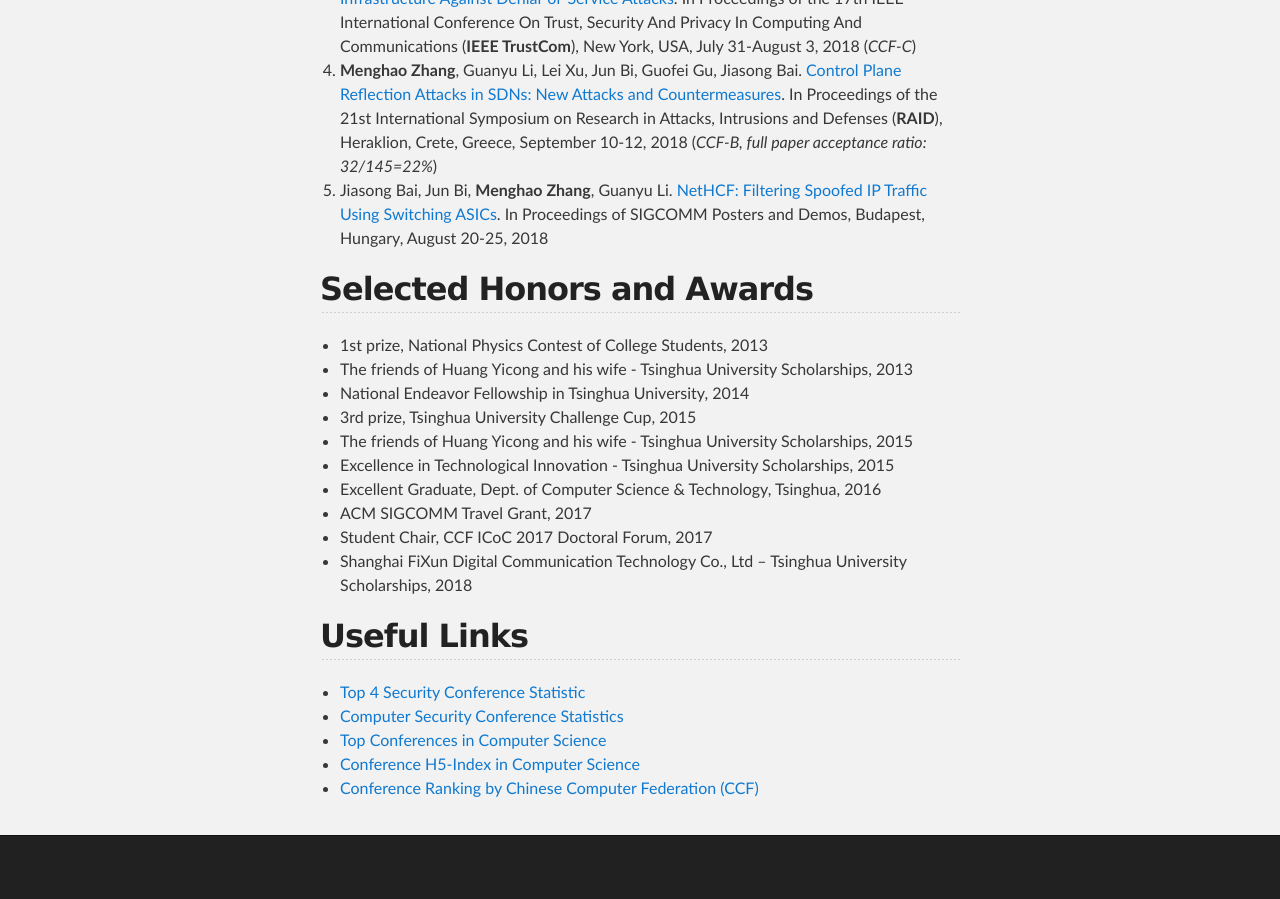
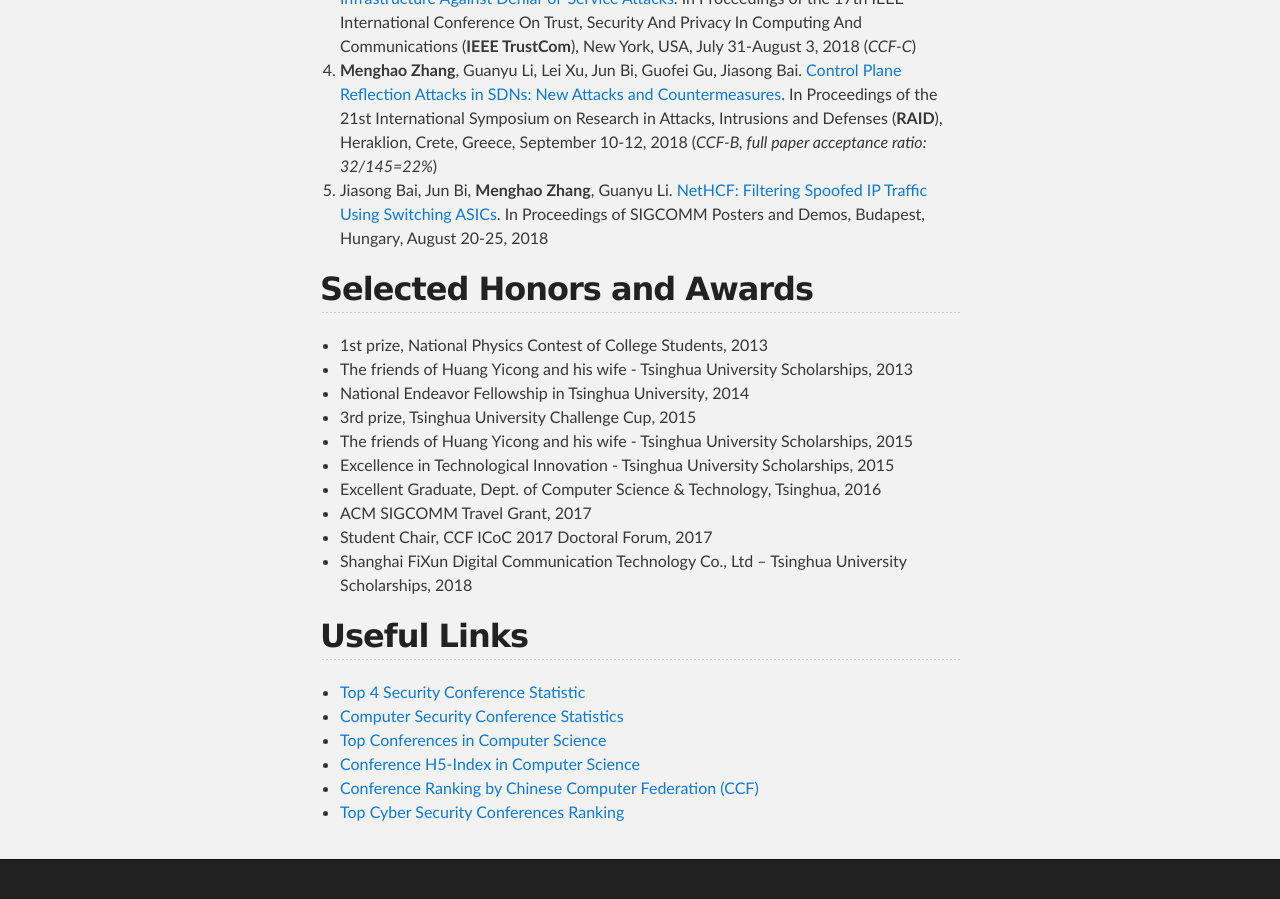
Before and after one commit to zhangmenghao/zhangmenghao.github.io, a Jekyll site: the page built from index.md, in a window 1280 px wide and 900 px high, scrolled down 893 px. Built offline with Jekyll 4.4.1, drawn with Linux system fonts in a browser that asks for light colours; before the commit the page ends 1769 px from its top, so only the background shows below that.

Commit message:
Add useful links

```diff
--- a/index.md
+++ b/index.md
@@ -53,3 +53,4 @@ In Proceedings of SIGCOMM Posters and Demos, Budapest, Hungary, August 20-25, 20
 * [Top Conferences in Computer Science](http://csrankings.org/#/index?all&world)
 * [Conference H5-Index in Computer Science](https://www.aminer.cn/ranks/conf)
 * [Conference Ranking by Chinese Computer Federation (CCF)](https://www.ccf.org.cn/xspj/wlyxxaq/)
+* [Top Cyber Security Conferences Ranking](http://jianying.space/conference-ranking.html)
```
